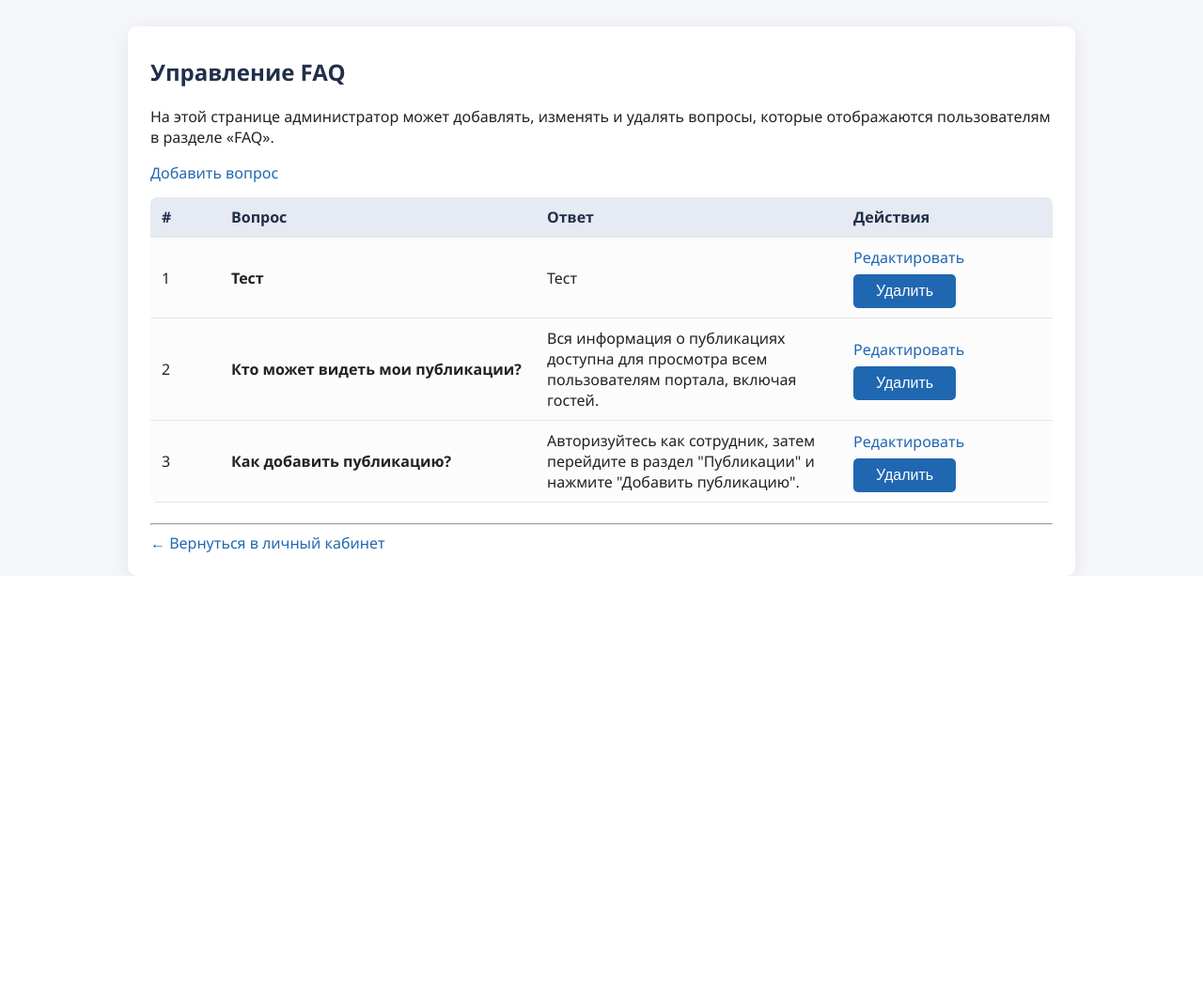
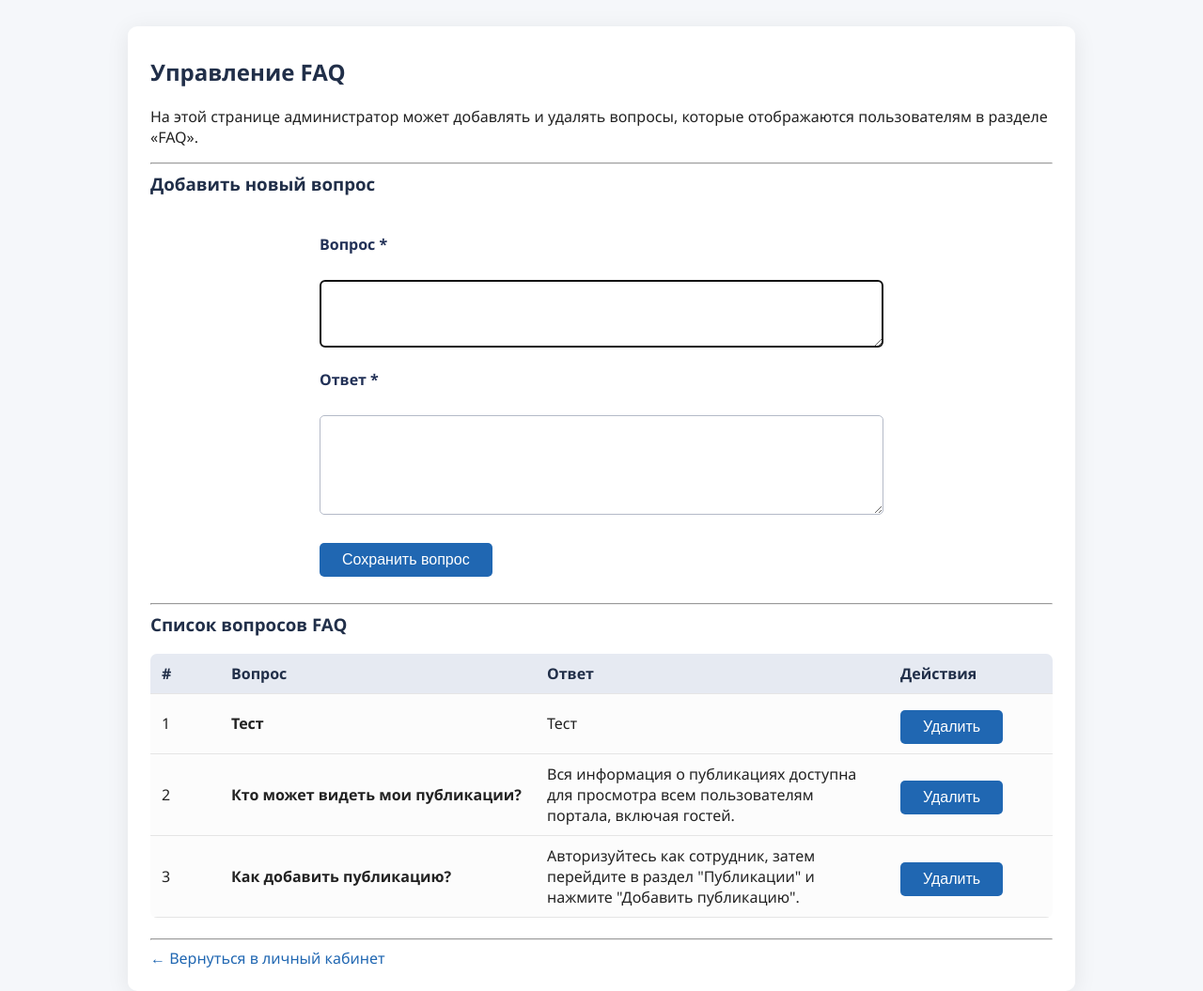
Before and after one commit to Dan1k609/research_metrics, a Flask app: page /admin/faq in a window 1280 px wide. Shown: the part 222-1277 px from the top of the page at 94% size. Before the commit the page ends 835 px from the top, so only its background shows below. Run offline with Flask 3, Linux system fonts and the light colour scheme; a user stored in the database is signed in; data comes from the database, SQL or seed files in the repository.

Commit message:
Update admin_faq.html

```diff
--- a/app/templates/admin_faq.html
+++ b/app/templates/admin_faq.html
@@ -5,14 +5,33 @@
 <h2>Управление FAQ</h2>
 
 <p>
-    На этой странице администратор может добавлять, изменять и удалять вопросы,
+    На этой странице администратор может добавлять и удалять вопросы,
     которые отображаются пользователям в разделе «FAQ».
 </p>
 
-<div style="margin-bottom: 15px;">
-    <!-- Кнопка добавления нового FAQ -->
-    <a href="{{ url_for('main.add_faq') }}" class="btn">Добавить вопрос</a>
-</div>
+<hr>
+
+<h3>Добавить новый вопрос</h3>
+
+<form method="post" action="{{ url_for('main.admin_faq') }}" style="max-width: 600px;">
+    <div style="margin-bottom: 10px;">
+        <label for="question"><b>Вопрос *</b></label><br>
+        <textarea id="question" name="question" rows="2" required
+                  style="width: 100%;">{{ request.form.question or '' }}</textarea>
+    </div>
+
+    <div style="margin-bottom: 10px;">
+        <label for="answer"><b>Ответ *</b></label><br>
+        <textarea id="answer" name="answer" rows="4" required
+                  style="width: 100%;">{{ request.form.answer or '' }}</textarea>
+    </div>
+
+    <button type="submit" class="btn">Сохранить вопрос</button>
+</form>
+
+<hr>
+
+<h3>Список вопросов FAQ</h3>
 
 {% if faqs and faqs|length > 0 %}
     <table class="table">
@@ -21,27 +40,18 @@
                 <th style="width: 50px;">#</th>
                 <th style="width: 35%;">Вопрос</th>
                 <th>Ответ</th>
-                <th style="width: 200px;">Действия</th>
+                <th style="width: 150px;">Действия</th>
             </tr>
         </thead>
         <tbody>
             {% for item in faqs %}
             <tr>
                 <td>{{ loop.index }}</td>
+                <td><strong>{{ item['question'] }}</strong></td>
+                <td>{{ item['answer'] }}</td>
                 <td>
-                    <strong>{{ item['question'] }}</strong>
-                </td>
-                <td>
-                    {{ item['answer'] }}
-                </td>
-                <td>
-                    <!-- Редактирование FAQ -->
-                    <a href="{{ url_for('main.edit_faq', faq_id=item['id']) }}" class="btn">
-                        Редактировать
-                    </a>
-
-                    <!-- Удаление FAQ (POST) -->
-                    <form action="{{ url_for('main.delete_faq', faq_id=item['id']) }}"
+                    <!-- Удаление FAQ -->
+                    <form action="{{ url_for('main.delete_faq_route', faq_id=item['id']) }}"
                           method="post"
                           style="display:inline;"
                           onsubmit="return confirm('Удалить этот вопрос из FAQ?');">
```
